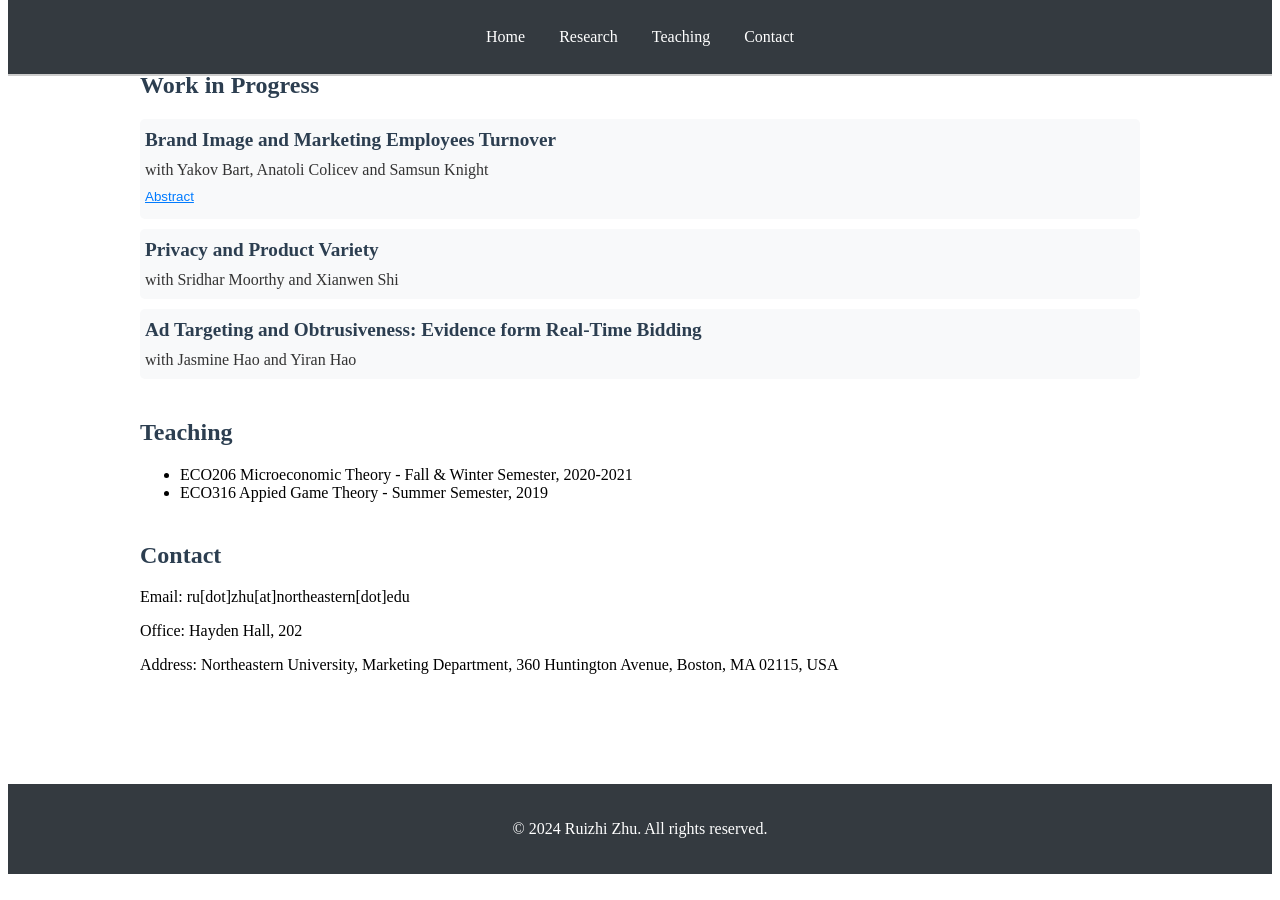
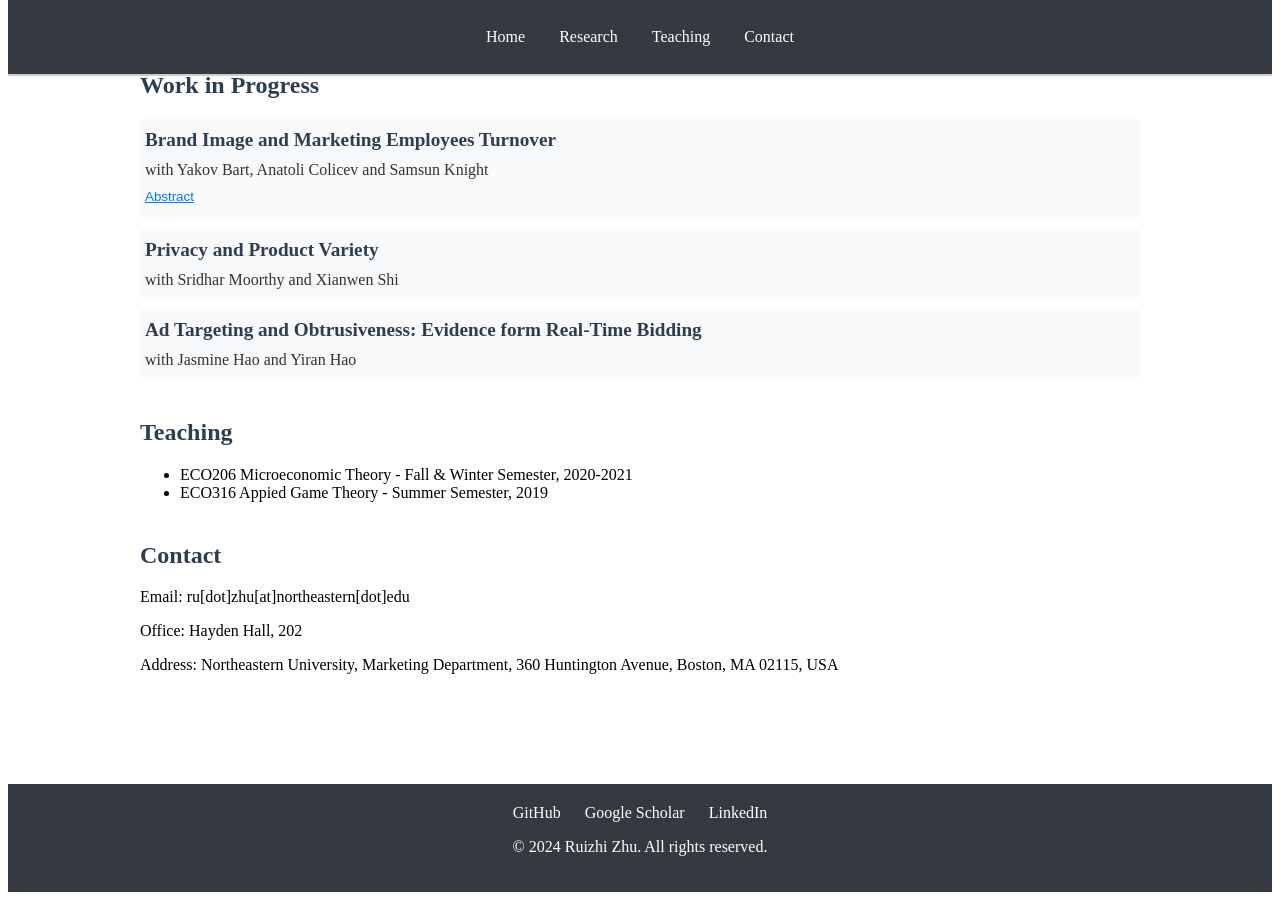
Before and after one commit to rzhz/rzz, a Jekyll site: the page built from index.html, in a window 1280 px wide and 900 px high, scrolled down 1074 px. Built offline with Jekyll 4.4.1, drawn with Linux system fonts in a browser that asks for light colours.

Commit message:
Update footer.html

```diff
--- a/_includes/footer.html
+++ b/_includes/footer.html
@@ -1,3 +1,8 @@
 <footer>
+    <div class="social-links">
+        <a href="https://github.com/rzhz">GitHub</a>
+        <a href="https://scholar.google.com/citations?user=07D63aYAAAAJ&hl=en">Google Scholar</a>
+        <a href="https://www.linkedin.com/in/ruizhi-zhu">LinkedIn</a>
+    </div>
     <p>© 2024 Ruizhi Zhu. All rights reserved.</p>
 </footer>
```
